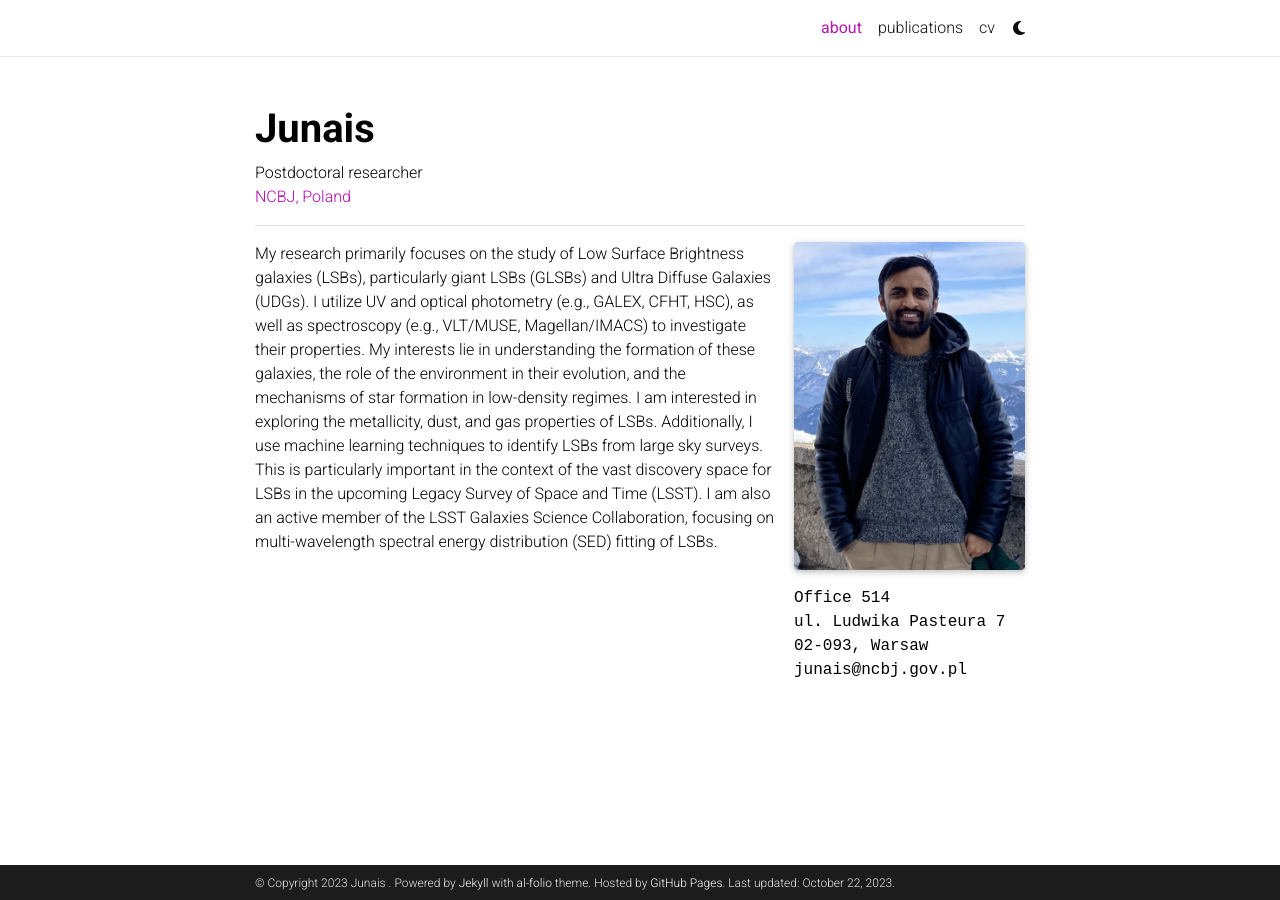
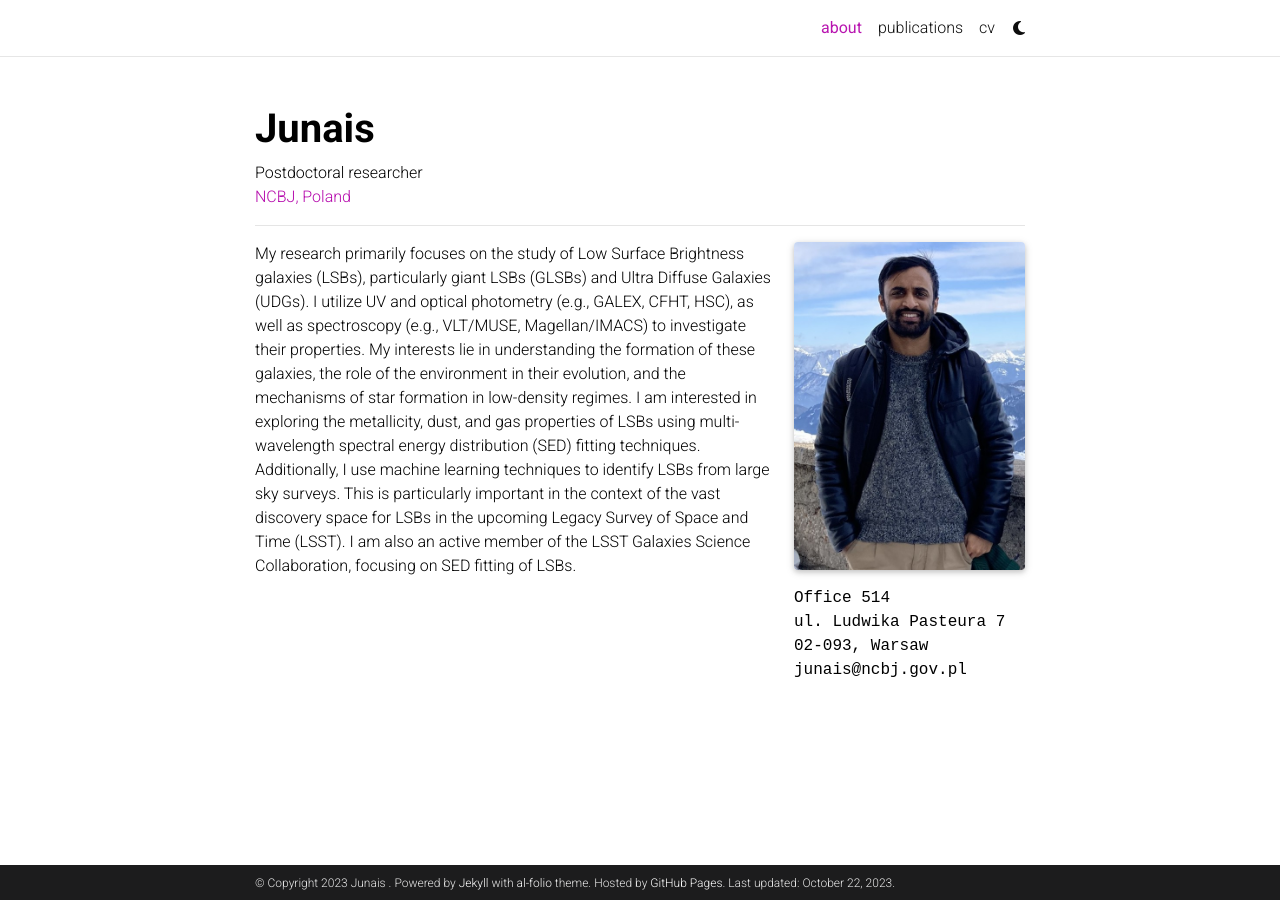
Before and after one commit to junais-astro/junais-astro.github.io, a Jekyll site: the page built from _pages/about.md, in a window 1280 px wide. Built offline with Jekyll 4.4.1, drawn with Linux system fonts in a browser that asks for light colours; full-size pictures stand in for the smaller copies a plugin makes; comment, search, counter and statistics services are not loaded; a style sheet for code colours, icons or effects is not loaded.

Commit message:
Update about.md

```diff
--- a/_pages/about.md
+++ b/_pages/about.md
@@ -22,4 +22,4 @@
 ---
 <!-- I am interested in studying low surface brightness galaxies (LSBs). Their formation and evolution are still debated questions in the extragalactic community. I use observational data (UV, optical) of LSBs, in combination with galaxy evolution models to constrain their properties (e.g., star formation, environmental interactions). During my postdoc at NCBJ, I am working with the ASTROdust group (led by Katarzyna Małek) to characterize the dust attenuation in a large sample of galaxies observed by Herschel. I am also an active member of the LSST Galaxies Science Collaboration, with a special focus on low surface brightness science. -->
 
-My research primarily focuses on the study of Low Surface Brightness galaxies (LSBs), particularly giant LSBs (GLSBs) and Ultra Diffuse Galaxies (UDGs). I utilize UV and optical photometry (e.g., GALEX, CFHT, HSC), as well as spectroscopy (e.g., VLT/MUSE, Magellan/IMACS) to investigate their properties. My interests lie in understanding the formation of these galaxies, the role of the environment in their evolution, and the mechanisms of star formation in low-density regimes. I am interested in exploring the metallicity, dust, and gas properties of LSBs. Additionally, I use machine learning techniques to identify LSBs from large sky surveys. This is particularly important in the context of the vast discovery space for LSBs in the upcoming Legacy Survey of Space and Time (LSST). I am also an active member of the LSST Galaxies Science Collaboration, focusing on multi-wavelength spectral energy distribution (SED) fitting of LSBs.
+My research primarily focuses on the study of Low Surface Brightness galaxies (LSBs), particularly giant LSBs (GLSBs) and Ultra Diffuse Galaxies (UDGs). I utilize UV and optical photometry (e.g., GALEX, CFHT, HSC), as well as spectroscopy (e.g., VLT/MUSE, Magellan/IMACS) to investigate their properties. My interests lie in understanding the formation of these galaxies, the role of the environment in their evolution, and the mechanisms of star formation in low-density regimes. I am interested in exploring the metallicity, dust, and gas properties of LSBs using multi-wavelength spectral energy distribution (SED) fitting techniques. Additionally, I use machine learning techniques to identify LSBs from large sky surveys. This is particularly important in the context of the vast discovery space for LSBs in the upcoming Legacy Survey of Space and Time (LSST). I am also an active member of the LSST Galaxies Science Collaboration, focusing on SED fitting of LSBs.
```
